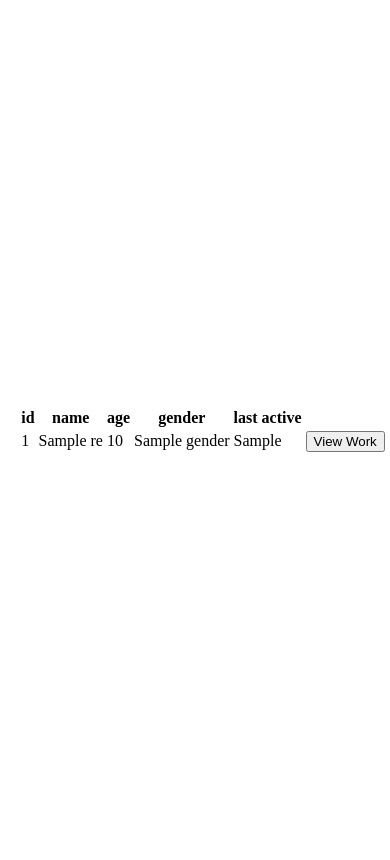
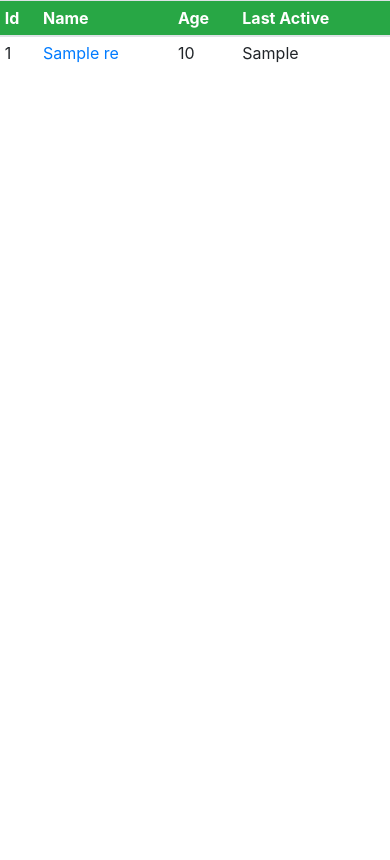
Before and after one commit to AlbyShelly/follow, a Flask app: template templates/evangelist_list.html in a window 390 px wide. After the commit the page ends 63 px from the top, so only its background shows below. Run offline with Flask 3, Linux system fonts and the light colour scheme; the template is opened without the code that fills it: most values are stand-ins (such as "Sample title", 1, 10 or a date in 2020); some libraries are stand-ins or nearby versions.

Commit message:
added a responsive table for evangelist list

```diff
--- a/templates/evangelist_list.html
+++ b/templates/evangelist_list.html
@@ -3,33 +3,44 @@
 <head>
     <meta charset="UTF-8">
     <meta name="viewport" content="width=device-width, initial-scale=1.0">
-    <title>Evangelist List</title>
+    <title>Evangelist_list</title>
+    <link rel="stylesheet" href="https://cdn.jsdelivr.net/npm/bootstrap@4.0.0/dist/css/bootstrap.min.css" integrity="sha384-Gn5384xqQ1aoWXA+058RXPxPg6fy4IWvTNh0E263XmFcJlSAwiGgFAW/dAiS6JXm" crossorigin="anonymous">
 </head>
-<body style="width: 100%; height: 100vh; display: flex; align-items: center; justify-content: center;">
-    <table>
-        <tr>
-            <th>id</th>
-            <th>name</th>
-            <th>age</th>
-            <th>gender</th>
-            <th>last active</th>
+<body>
+    <table class="table table-hover table-sm" style="width: 100%">
+        <thead>
+          <tr class="bg-success text-white">
+            <th scope="col-2">Id</th>
+            <th scope="col-4">Name</th>
+            <th scope="col-2">Age</th>
+            <th scope="col-4">Last Active</th>
           </tr>
-
+        </thead>
+        <tbody>
        	{% for res in result %}
             <tr>
                 <td>{{ res["id"] }}</td>
-		<td>{{ res["name"] }}</td>
+                <td>
+                    <a href="/single_evangelist_work?id={{ res["id"]}}">
+                    {{ res["name"] }}
+                    </a>
+                </td>
                 <td>{{ res["age"] }}</td>
-		<td>{{ res["gender"] }}</td>
                 <td>{{ res["last_active"] }}</td>
-        <td>
-            <form action="/single_evangelist_work" method="get">
-                <input type="hidden" name="id" value="{{res["id"]}}">
-                <input type="submit" value="View Work">
-            </form>
-        </td>
             </tr>
 	    {% endfor %}
+        </tbody>
+
       </table>
+
+
+
+
+
+
+    <script src="https://code.jquery.com/jquery-3.2.1.slim.min.js" integrity="sha384-KJ3o2DKtIkvYIK3UENzmM7KCkRr/rE9/Qpg6aAZGJwFDMVNA/GpGFF93hXpG5KkN" crossorigin="anonymous"></script>
+    <script src="https://cdn.jsdelivr.net/npm/popper.js@1.12.9/dist/umd/popper.min.js" integrity="sha384-ApNbgh9B+Y1QKtv3Rn7W3mgPxhU9K/ScQsAP7hUibX39j7fakFPskvXusvfa0b4Q" crossorigin="anonymous"></script>
+    <script src="https://cdn.jsdelivr.net/npm/bootstrap@4.0.0/dist/js/bootstrap.min.js" integrity="sha384-JZR6Spejh4U02d8jOt6vLEHfe/JQGiRRSQQxSfFWpi1MquVdAyjUar5+76PVCmYl" crossorigin="anonymous"></script>
+
 </body>
 </html>
```
Lines whose indentation alone changed are shown as unchanged.
